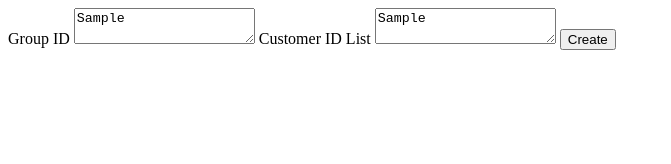
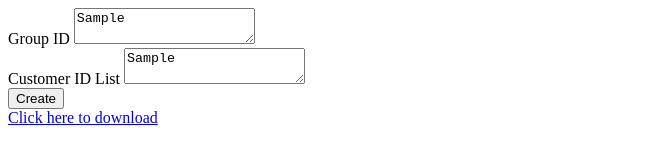
Before and after one commit to Bmilner88/sfcc-cg-xml-gen, a plain HTML site: page index.html in a window 1280 px wide. Both pictures are taken after typing "Sample", "Sample" into the empty fields and a click on the button "Create". Shown: the whole page, without its empty margins (0-671 px from the left). Drawn offline with Linux system fonts and the light colour scheme.

Commit message:
got it working

```diff
--- a/index.html
+++ b/index.html
@@ -7,13 +7,20 @@
     <title>Document</title>
 </head>
 <body>
-    <label for="group-id">Group ID</label>
-    <textarea id="group-id"></textarea>
+    <form id="xml-form">
+        <div>
+            <label for="group-id">Group ID</label>
+            <textarea id="group-id"></textarea>
+        </div>
+        <div>
+            <label for="customer-num">Customer ID List</label>
+            <textarea id="customer-num"></textarea>
+        </div>
+        <div>
+            <button id="create-btn">Create</button>
+            <script src="./script.js"></script>
+        </div>
+    </form>
 
-    <label for="customer-num">Customer ID List</label>
-    <textarea id="customer-num"></textarea>
-
-    <button type="submit" id="create-btn">Create</button>
-    <script src="./script.js"></script>
 </body>
 </html>
--- a/script.js
+++ b/script.js
@@ -1,44 +1,43 @@
-const groupId = document.querySelector('#group-id');
-const customerNum = document.querySelector('#customer-num');
 const createButton = document.querySelector('#create-btn');
 
 function downloadHandler(event) {
     event.preventDefault();
 
+    const groupId = document.querySelector('#group-id');
+    const customers = document.querySelector('#customer-num').value.split('\n');
+
+    if(!groupId.value || !customers.length) {
+        alert('Please fill out form')
+        return;
+    };
+
+
+    const temp = [];
+    customers.forEach(customer => temp.push(`   <group-assignment group-id="${groupId.value}" customer-no="${customer}" />\n`));
+
+    console.log(temp)
+
     const filename = `${groupId.value}.xml`;
-    const xmltext = `
-<?xml version="1.0" encoding="UTF-8"?>
+    const xmltext = `<?xml version="1.0" encoding="UTF-8"?>
 <customer-groups xmlns="http://www.demandware.com/xml/impex/customergroup/2007-06-30">
 <customer-group group-id="${groupId.value}">
 <custom-attributes/>
 </customer-group>
-    <group-assignment group-id="${groupId.value}" customer-no="${customerNum.value}" />
+${temp.join('')}
 </customer-groups>
 `
-    const download = document.createElement('a');
-    const bb = new Blob([xmltext], {type: 'text/plain'});
+    let download = document.createElement('a');
+    let bb = new Blob([xmltext], {type: 'text/plain'});
 
     download.setAttribute('href', window.URL.createObjectURL(bb));
     download.setAttribute('download', filename);
+    download.innerText = 'Click here to download';
 
-    download.dataset.downloadurl = ['text/plain', download.download, pom.href].join(':');
+    download.dataset.downloadurl = ['text/plain', download.download, download.href].join(':');
     download.draggable = true;
     download.classList.add('dragout');
+
+    document.body.appendChild(download)
 };
 
-createButton.addEventListener('click', downloadHandler);
-
-/* var xmltext = "<sometag><someothertag></someothertag></sometag>";
-
-var filename = "file.xml";
-var pom = document.createElement('a');
-var bb = new Blob([xmltext], {type: 'text/plain'});
-
-pom.setAttribute('href', window.URL.createObjectURL(bb));
-pom.setAttribute('download', filename);
-
-pom.dataset.downloadurl = ['text/plain', pom.download, pom.href].join(':');
-pom.draggable = true;
-pom.classList.add('dragout');
-
-pom.click(); */
+document.querySelector('#xml-form').addEventListener('submit', downloadHandler);
```
